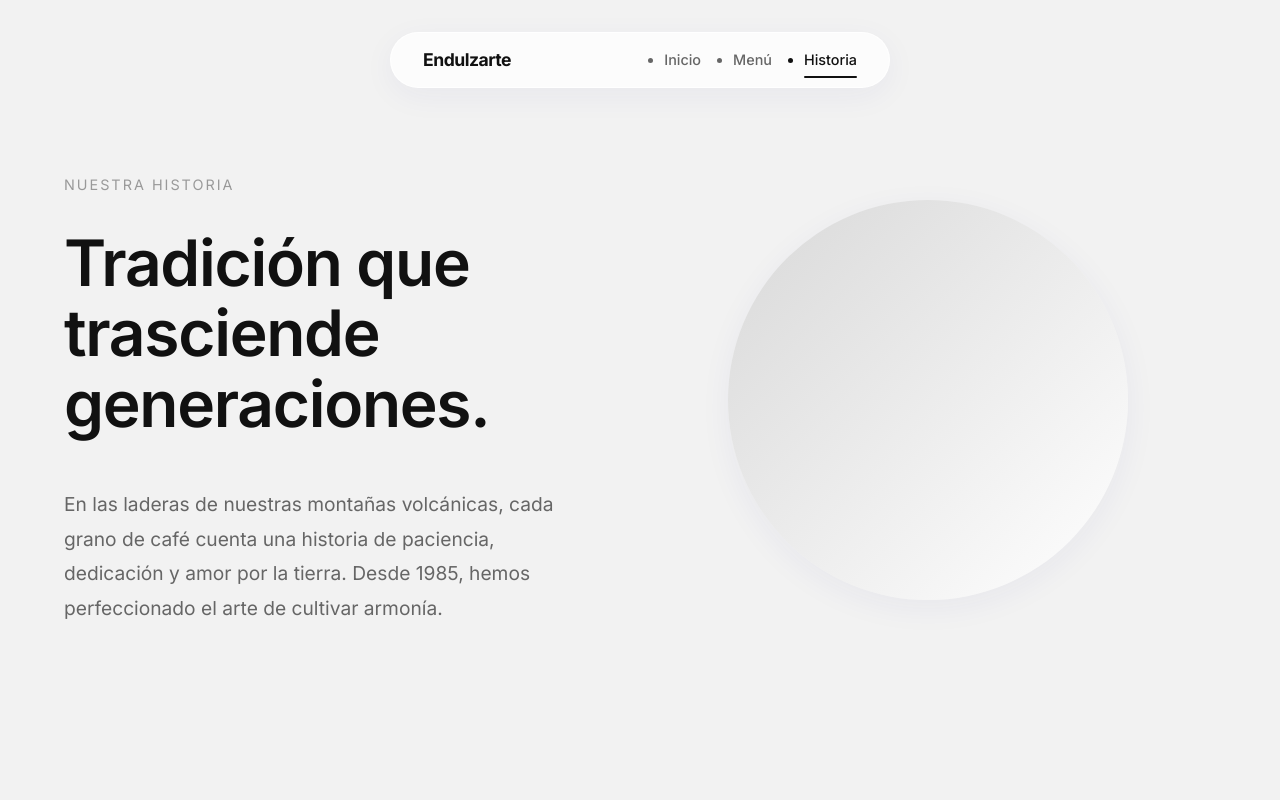
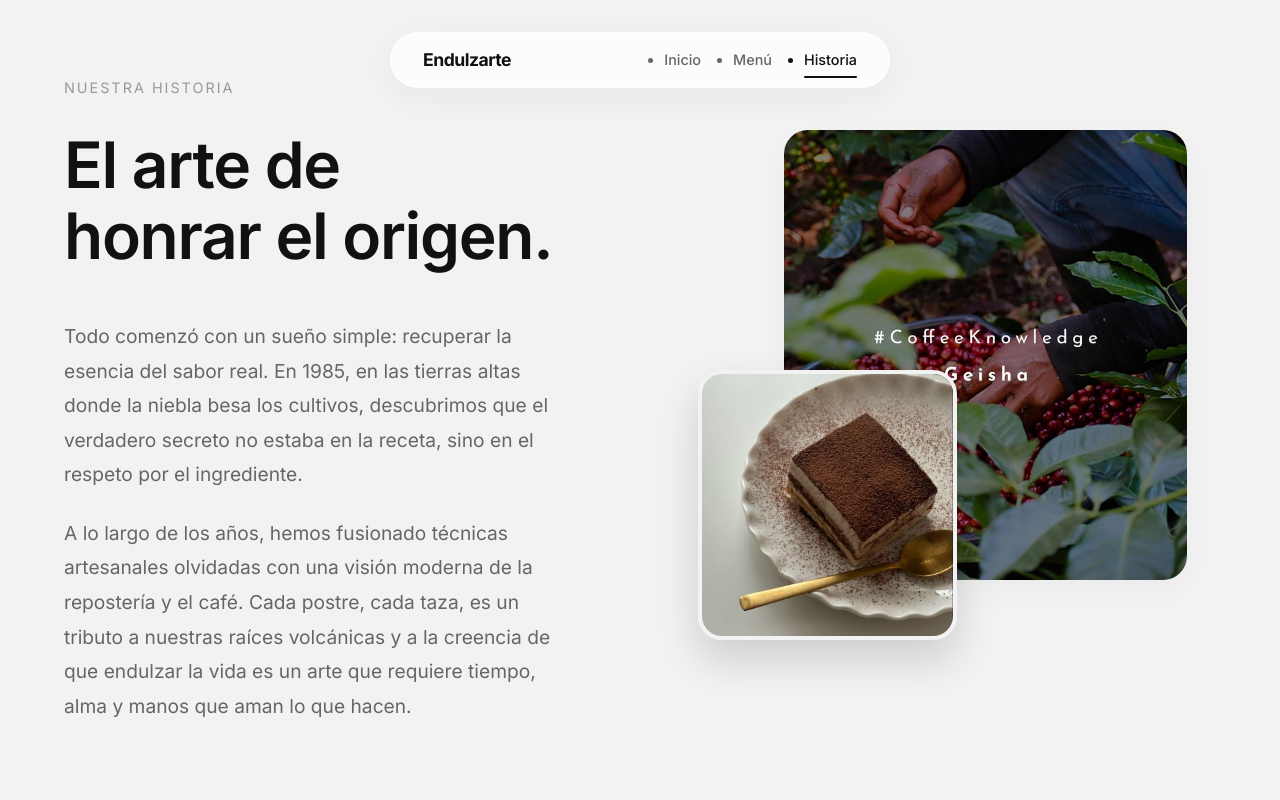
Before and after one commit to Andreycho-B/Endulzarte.test, a Next.js app: page /history in a window 1280 px wide. Shown: the top 800 px of the page. Built offline with nearby package versions, Linux system fonts and the light colour scheme.

Commit message:
septimo commit

```diff
--- a/src/app/history/History.module.scss
+++ b/src/app/history/History.module.scss
@@ -39,6 +39,12 @@
     color: $color-text-main;
 }
 
+.textWrapper {
+    display: flex;
+    flex-direction: column;
+    gap: 1.5rem;
+}
+
 .text {
     font-size: 1.2rem;
     color: $color-text-body;
@@ -52,17 +58,48 @@
 
 .visual {
     flex: 1;
-    height: 500px;
+    height: 600px;
     position: relative;
-    display: flex;
-    justify-content: center;
-    align-items: center;
+    width: 100%;
+
+    @media (max-width: 768px) {
+        height: 400px;
+        margin-top: 3rem;
+        width: 100%;
+    }
 }
 
-.circle {
-    width: 400px;
-    height: 400px;
-    border-radius: 50%;
-    background: linear-gradient(135deg, darken($color-bg, 10%), $color-surface);
-    box-shadow: $shadow-glass;
+.imageMain {
+    position: absolute;
+    top: 5%;
+    right: 5%;
+    width: 70%;
+    height: 75%;
+    border-radius: $radius-card;
+    overflow: hidden;
+    box-shadow: $shadow-soft;
+    z-index: 1;
+
+    @media (max-width: 768px) {
+        width: 80%;
+        right: 0;
+    }
 }
+
+.imageSecondary {
+    position: absolute;
+    bottom: 10%;
+    left: 10%;
+    width: 45%;
+    height: 45%;
+    border-radius: $radius-card;
+    overflow: hidden;
+    box-shadow: 0 20px 40px rgba(0, 0, 0, 0.15);
+    z-index: 2;
+    border: 4px solid $color-bg;
+
+    @media (max-width: 768px) {
+        left: 0;
+        width: 50%;
+    }
+}
--- a/src/app/history/page.tsx
+++ b/src/app/history/page.tsx
@@ -1,5 +1,6 @@
 'use client';
 
+import Image from 'next/image';
 import { motion } from 'framer-motion';
 import styles from './History.module.scss';
 
@@ -15,16 +16,37 @@ export default function HistoryPage() {
                 >
                     <span className={styles.label}>Nuestra Historia</span>
                     <h1 className={styles.title}>
-                        Tradición que <br /> trasciende generaciones.
+                        El arte de <br /> honrar el origen.
                     </h1>
-                    <p className={styles.text}>
-                        En las laderas de nuestras montañas volcánicas, cada grano de café cuenta una historia de paciencia, dedicación y amor por la tierra. Desde 1985, hemos perfeccionado el arte de cultivar armonía.
-                    </p>
+                    <div className={styles.textWrapper}>
+                        <p className={styles.text}>
+                            Todo comenzó con un sueño simple: recuperar la esencia del sabor real. En 1985, en las tierras altas donde la niebla besa los cultivos, descubrimos que el verdadero secreto no estaba en la receta, sino en el respeto por el ingrediente.
+                        </p>
+                        <p className={styles.text}>
+                            A lo largo de los años, hemos fusionado técnicas artesanales olvidadas con una visión moderna de la repostería y el café. Cada postre, cada taza, es un tributo a nuestras raíces volcánicas y a la creencia de que endulzar la vida es un arte que requiere tiempo, alma y manos que aman lo que hacen.
+                        </p>
+                    </div>
                 </motion.div>
 
                 <div className={styles.visual}>
-                    {/* Abstract visual or image placeholder */}
-                    <div className={styles.circle} />
+                    <motion.div
+                        initial={{ opacity: 0, y: 20 }}
+                        whileInView={{ opacity: 1, y: 0 }}
+                        viewport={{ once: true }}
+                        transition={{ delay: 0.3 }}
+                        className={styles.imageMain}
+                    >
+                        <Image src="/assets/img/Geisha.jpg" alt="Café de Especialidad" fill style={{ objectFit: 'cover' }} />
+                    </motion.div>
+                    <motion.div
+                        initial={{ opacity: 0, x: -20 }}
+                        whileInView={{ opacity: 1, x: 0 }}
+                        viewport={{ once: true }}
+                        transition={{ delay: 0.5 }}
+                        className={styles.imageSecondary}
+                    >
+                        <Image src="/assets/img/Tiramisu Artesanal.jpg" alt="Repostería Artesanal" fill style={{ objectFit: 'cover' }} />
+                    </motion.div>
                 </div>
             </section>
         </main>
--- a/src/components/sections/Hero.module.scss
+++ b/src/components/sections/Hero.module.scss
@@ -43,8 +43,32 @@
     background: radial-gradient(circle, rgba(212, 175, 55, 0.1) 0%, rgba(255, 255, 255, 0) 70%);
     border-radius: 50%;
     filter: blur(100px);
+    z-index: -2;
+    animation: float 15s infinite ease-in-out;
+    opacity: 0.5; // Reduced opacity to let pillars shine
+}
+
+.gradientPillars {
+    position: absolute;
+    top: 0;
+    left: 0;
+    width: 100%;
+    height: 100%;
+    // Vertical soft pillars gradient (Monochrome Shadow)
+    background: linear-gradient(90deg,
+            transparent 0%,
+            rgba(0, 0, 0, 0.05) 25%,
+            rgba(0, 0, 0, 0.2) 35%,
+            rgba(0, 0, 0, 0.05) 45%,
+            transparent 50%,
+            rgba(0, 0, 0, 0.05) 55%,
+            rgba(0, 0, 0, 0.2) 65%,
+            rgba(0, 0, 0, 0.05) 75%,
+            transparent 100%);
+    filter: blur(60px); // Softens the edges
     z-index: -1;
-    animation: float 15s infinite ease-in-out;
+    pointer-events: none;
+    transform: scaleX(1.5); // Stretch to cover nicely
 }
 
 .content {
--- a/src/components/sections/Hero.tsx
+++ b/src/components/sections/Hero.tsx
@@ -14,6 +14,7 @@ export default function Hero() {
 
             {/* Background Fluid Shape Only (No CoffeeScene) */}
             <div className={styles.visualLayer}>
+                <div className={styles.gradientPillars} />
                 <div className={styles.fluidShape} />
             </div>
 
```
Also changed, not shown: src/components/ui/Card.tsx (+14 -3 lines), src/components/ui/InteractiveCard.tsx (+37 -44 lines), src/components/3d/CoffeeScene.tsx (added), 1 other file (tests, documents, lock files or other folders).
